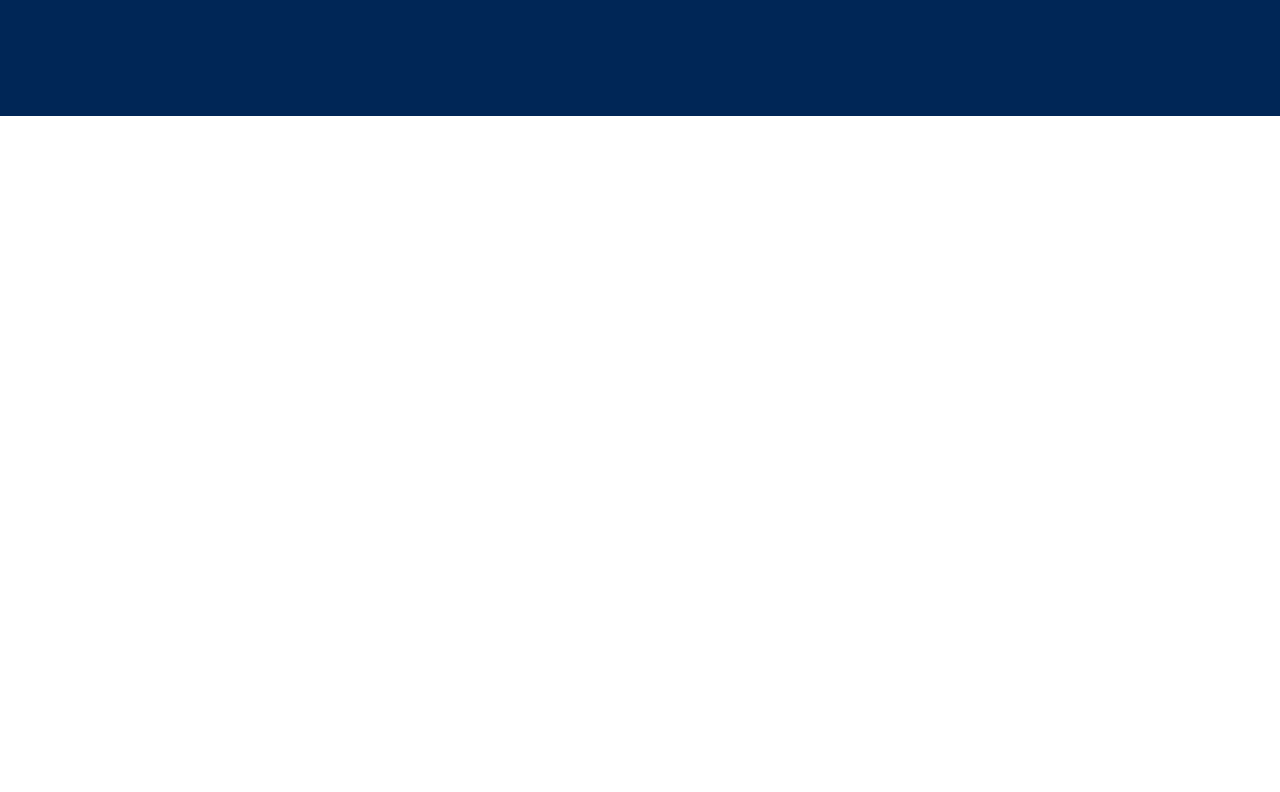
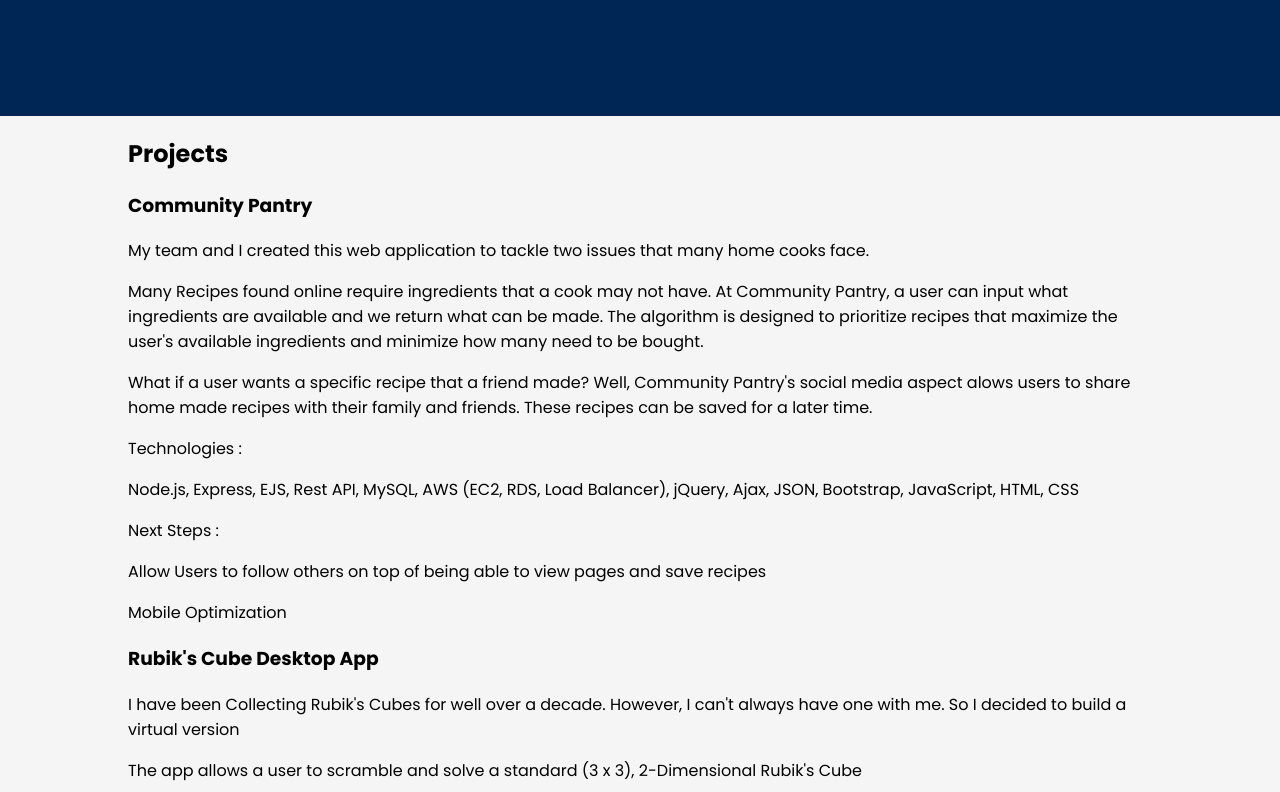
Before and after one commit to dennis-bg/portfolio, a React (Create React App) app: page / in a window 1280 px wide. Shown: the part 2968-3760 px from the top of the page. Before the commit the page ends 3084 px from the top, so only its background shows below. Built offline with nearby package versions, Linux system fonts and the light colour scheme.

Commit message:
projects content

```diff
--- a/src/App.js
+++ b/src/App.js
@@ -1,8 +1,9 @@
 import './App.css';
+import content from './content.json'
 import { Navbar } from './components/navbar';
 import { Hero } from './components/hero';
 import { Experience } from './components/experience';
-import content from './content.json'
+import { Projects } from './components/projects';
 
 function App() {
   return (
@@ -10,6 +11,7 @@ function App() {
       <Navbar/>
       <Hero/>
       <Experience experience={content.experience}/>
+      <Projects projects={content.projects}/>
     </div>
   );
 }
--- /dev/null
+++ b/src/components/projects/index.jsx
@@ -0,0 +1,17 @@
+import React from "react";
+import styles from './styles.module.css';
+import { Container } from "../common/container";
+import { ProjectItem } from "./projectItem";
+
+export const Projects = ({projects}) => (
+    <div className={styles.projects}>
+        <Container>
+            <div className={styles.titleContainer}>
+                <h2>Projects</h2>
+            </div>
+            {projects.map(project =>
+                <ProjectItem key={project.name} data={project}/>
+            )}
+        </Container>
+    </div>
+)
--- /dev/null
+++ b/src/components/projects/projectItem/index.jsx
@@ -0,0 +1,22 @@
+import React from "react";
+import styles from './styles.module.css';
+
+export const ProjectItem = ({ data }) => (
+    <div className={styles.item}>
+        <div className={styles.left}>
+            <h3>{data.name}</h3>
+            {data.description.map(item =>
+                <p>{item}</p>
+            )}
+            <p>Technologies : </p>
+            <p>{data.technologies.join(", ")}</p>
+            <p>Next Steps : </p>
+            {data.nextSteps.map(step =>
+                <p>{step}</p>
+            )}
+        </div>
+        <div className={styles.right}>
+
+        </div>
+    </div>
+)
--- a/src/content.json
+++ b/src/content.json
@@ -42,6 +42,7 @@
 
     "projects": [
         {
+            "name": "Community Pantry",
             "technologies": ["Node.js", "Express", "EJS", "Rest API", "MySQL, AWS (EC2, RDS, Load Balancer)", "jQuery", "Ajax", "JSON", "Bootstrap", "JavaScript", "HTML", "CSS"],
             "description": [
                 "My team and I created this web application to tackle two issues that many home cooks face.",
@@ -55,6 +56,7 @@
             "gitLink" : "https://github.com/dennis-bg/community_Pantry"
         },
         {
+            "name": "Rubik's Cube Desktop App",
             "technologies": ["Java", "JavaFX", "FXML"],
             "description": [
                 "I have been Collecting Rubik's Cubes for well over a decade. However, I can't always have one with me. So I decided to build a virtual version",
```
Also changed, not shown: src/components/projects/projectItem/styles.module.css (added), src/components/projects/styles.module.css (added).
